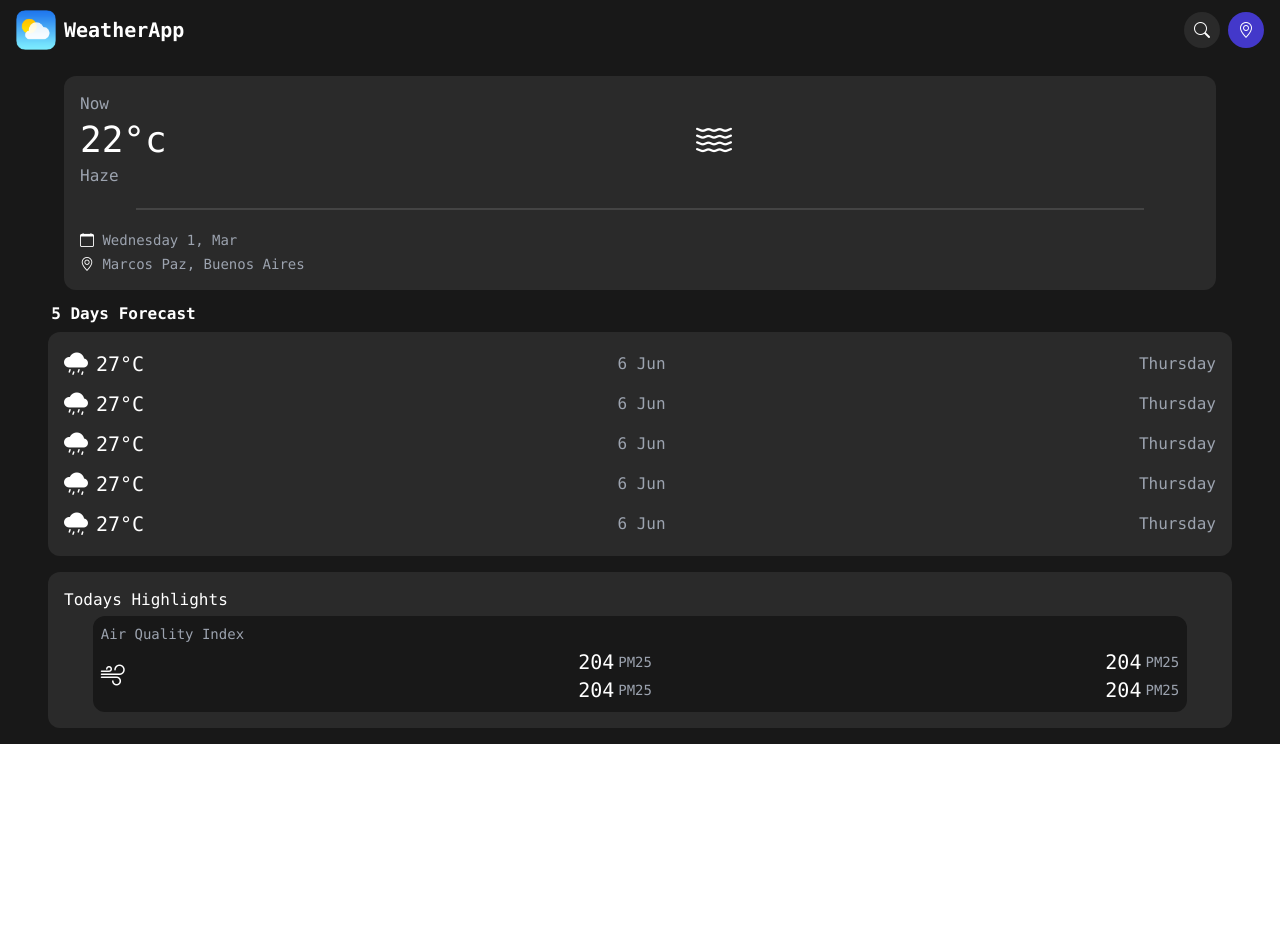
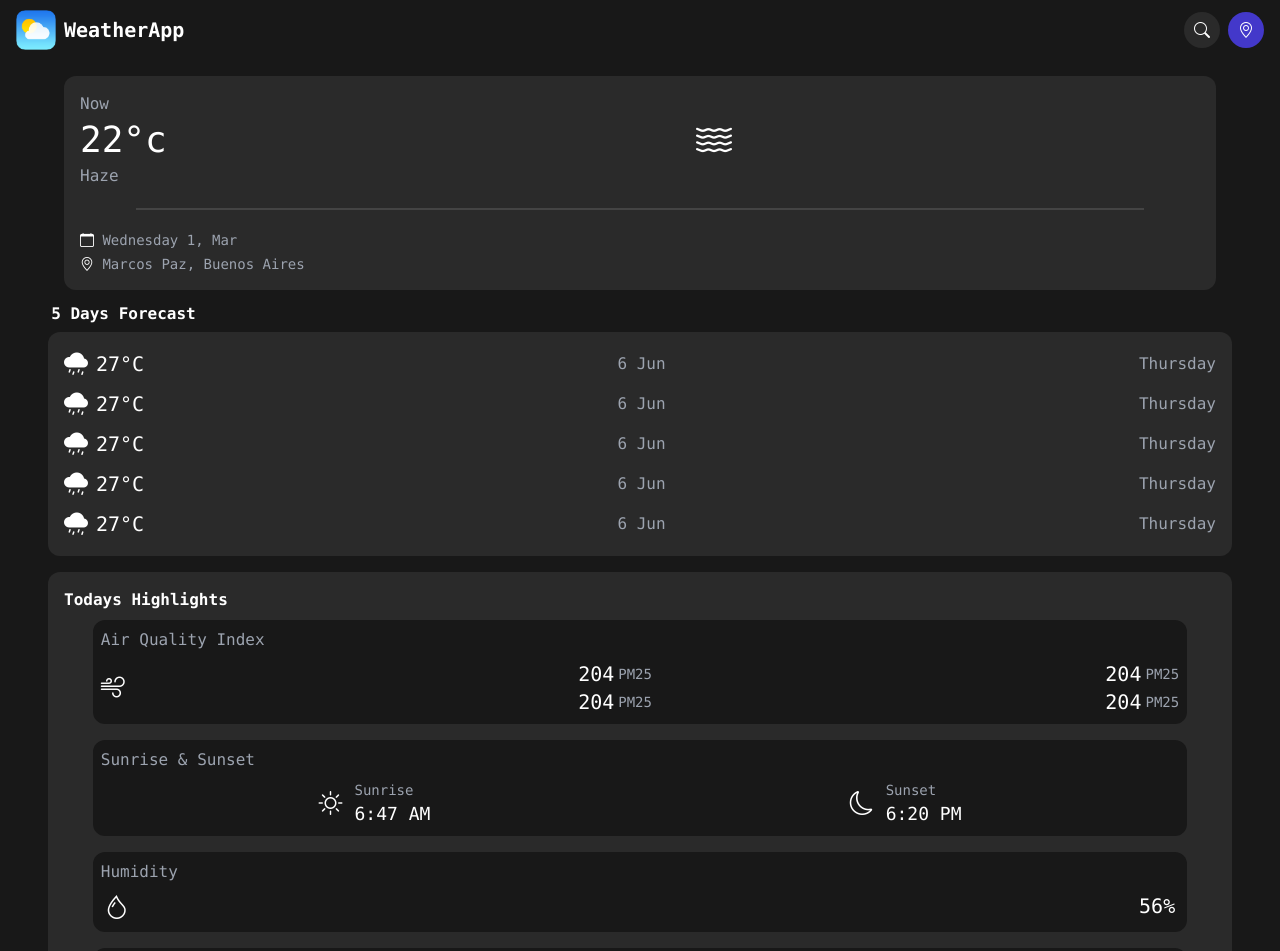
Before and after one commit to gaelidone/weather-app-REACT, a React (Vite) app: page / in a window 1280 px wide. Shown: the top 951 px of the page. Before the commit the page ends 800 px from the top, so only its background shows below. Built offline with nearby package versions, Linux system fonts and the light colour scheme.

Commit message:
avancé con componentes TodayHighlights e InfoHighl

```diff
--- a/src/components/InfoHighlights.jsx
+++ b/src/components/InfoHighlights.jsx
@@ -1,8 +1,8 @@
 export function AirQuality({ }) {
   return (
     <div className="rounded-xl bg-blackPri p-2 w-[95%] mx-auto">
-      <div className="flex mb-1">
-        <p className="text-gray-400 text-sm">Air Quality Index</p>
+      <div className="flex mb-2">
+        <p className="text-gray-400">Air Quality Index</p>
       </div>
       <div className="flex justify-between text-xl items-center">
         <i className="bi bi-wind text-2xl"></i>
@@ -30,3 +30,39 @@ export function AirQuality({ }) {
     </div>
   )
 }
+
+export function Sunrise({ }) {
+  return (
+    <div className="rounded-xl bg-blackPri p-2 w-[95%] mx-auto">
+      <p className="text-gray-400 mb-2">Sunrise & Sunset</p>
+      <div className="flex justify-around items-center px-2">
+        <div className="flex gap-3 items-center">
+          <i className="bi bi-sun text-2xl"></i>
+          <div className="flex flex-col">
+            <p className="text-sm text-gray-400">Sunrise</p>
+            <p className="text-lg">6:47 AM</p>
+          </div>
+        </div>
+        <div className="flex gap-3 items-center">
+          <i className="bi bi-moon text-2xl"></i>
+          <div className="flex flex-col">
+            <p className="text-sm text-gray-400">Sunset</p>
+            <p className="text-lg">6:20 PM</p>
+          </div>
+        </div>
+      </div>
+    </div>
+  )
+}
+
+export function CardInfo({ }) {
+  return(
+    <div className="flex flex-col gap-2 rounded-xl bg-blackPri p-2 w-[95%] mx-auto">
+      <p className="text-gray-400">Humidity</p>
+      <div className="flex justify-between px-1">
+        <i className="bi bi-droplet text-2xl"></i>
+        <p className="text-xl">56%</p>
+      </div>
+    </div>
+  )
+}
--- a/src/components/TodayHighlights.jsx
+++ b/src/components/TodayHighlights.jsx
@@ -1,11 +1,14 @@
-import { AirQuality } from "./InfoHighlights";
+import { AirQuality, Sunrise, CardInfo } from "./InfoHighlights";
 
 function TodayHighlights({ }) {
   return (
-    <section className="card-sect mt-4 max-w-[92.5%] flex-col gap-1">
-      <h3>Todays Highlights</h3>
+    <section className="card-sect mt-4 max-w-[92.5%] flex-col gap-2">
+      <h3 className="font-bold">Todays Highlights</h3>
       <div className="flex flex-col gap-4">
         <AirQuality />
+        <Sunrise />
+        <CardInfo />
+        <CardInfo />
       </div>
     </section>
   )
```
